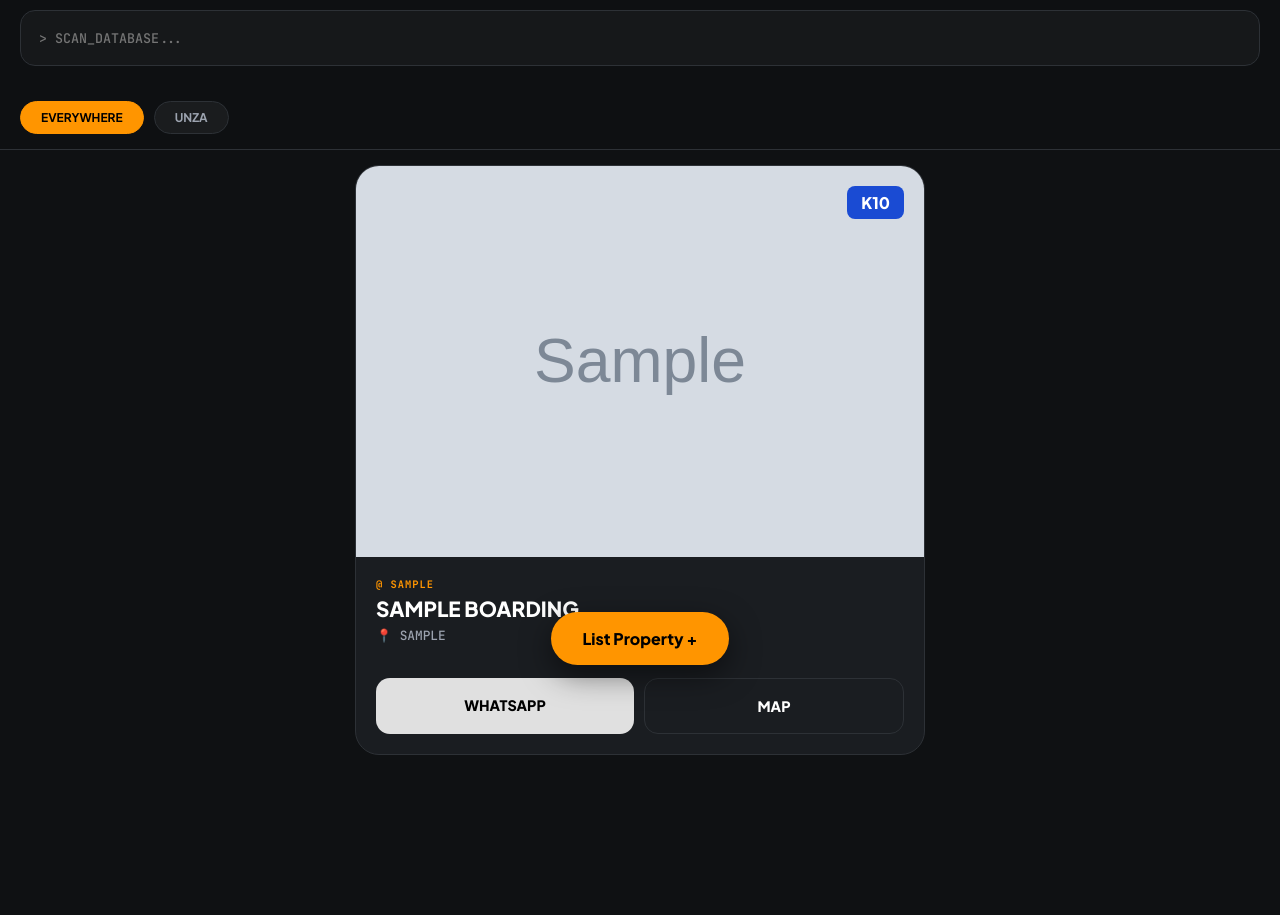
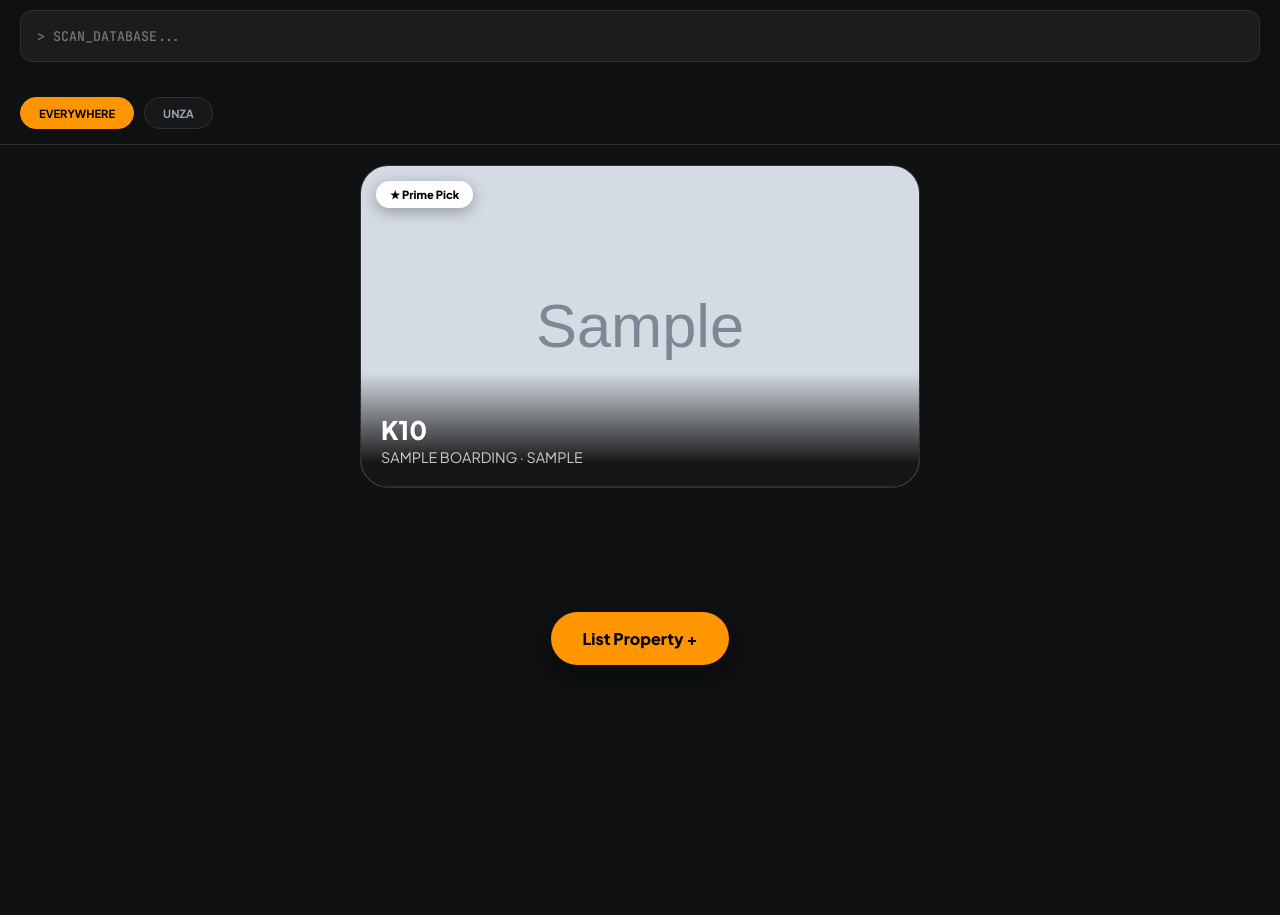
Before and after one commit to mutalefrancis/VECTA-REV, a Flask app: page / in a window 1280 px wide. Shown: the part 105-1020 px from the top of the page. After the commit the page ends 770 px from the top, so only its background shows below. Run offline with Flask 3, Linux system fonts and the light colour scheme; data comes from the database, SQL or seed files in the repository; tables that the repository leaves empty hold one stand-in row (values such as "Sample post"); grey boxes marked "Sample" are stand-in pictures.

Commit message:
Refactor index.html layout and styles
Updated the layout and styles for the index.html file, including changes to the card design, search functionality, and overall structure.

```diff
--- a/templates/index.html
+++ b/templates/index.html
@@ -15,7 +15,7 @@
         * { box-sizing: border-box; -webkit-tap-highlight-color: transparent; }
         body { margin: 0; font-family: 'Plus Jakarta Sans', sans-serif; background: var(--bg); color: var(--text); padding-bottom: 120px; overflow-x: hidden; }
 
-        /* STATUS BAR */
+        /* SYSTEM STATUS */
         .sys-status-bar {
             background: #000; padding: 8px 20px; font-family: 'JetBrains Mono', monospace;
             font-size: 0.6rem; color: var(--topaz); display: flex; align-items: center;
@@ -27,22 +27,22 @@
         nav { padding: 20px 25px; display: flex; justify-content: space-between; align-items: center; }
         .logo { font-weight: 800; font-size: 1.5rem; color: var(--neon); letter-spacing: -2px; }
 
-        /* SEARCH STICKY */
+        /* STICKY SEARCH & FILTER */
         .search-container {
             padding: 10px 20px 20px 20px;
             position: sticky; top: 0; z-index: 110;
-            background: rgba(15, 17, 19, 0.85);
+            background: rgba(15, 17, 19, 0.9);
             backdrop-filter: blur(20px); -webkit-backdrop-filter: blur(20px);
         }
         .search-bar {
-            width: 100%; background: rgba(255, 255, 255, 0.03);
-            border: 1px solid var(--border); padding: 18px; border-radius: 15px;
+            width: 100%; background: rgba(255, 255, 255, 0.05);
+            border: 1px solid var(--border); padding: 16px; border-radius: 12px;
             color: white; outline: none; font-family: 'JetBrains Mono', monospace;
         }
 
         .filter-wrapper {
-            position: sticky; top: 82px;
-            background: rgba(15, 17, 19, 0.85);
+            position: sticky; top: 78px;
+            background: rgba(15, 17, 19, 0.9);
             backdrop-filter: blur(20px); -webkit-backdrop-filter: blur(20px);
             z-index: 100; border-bottom: 1px solid var(--border);
         }
@@ -50,54 +50,81 @@
         .filter-container::-webkit-scrollbar { display: none; }
 
         .chip {
-            padding: 8px 20px; border-radius: 20px; border: 1px solid var(--border);
-            color: var(--accent); font-weight: 700; font-size: 0.75rem;
-            white-space: nowrap; background: rgba(255,255,255,0.05);
+            padding: 8px 18px; border-radius: 50px; border: 1px solid var(--border);
+            color: var(--accent); font-weight: 700; font-size: 0.7rem;
+            white-space: nowrap; background: rgba(255,255,255,0.03);
         }
         .chip.active { background: var(--topaz); color: black; border-color: var(--topaz); }
 
-        /* CARDS */
-        .main-content { padding: 15px; max-width: 600px; margin: 0 auto; }
-        .card { background: var(--card); border-radius: 24px; border: 1px solid var(--border); margin-bottom: 25px; overflow: hidden; position: relative; transition: transform 0.2s; }
-        .card.is-full { opacity: 0.6; filter: grayscale(1); }
+        /* THE "PRIME" CARD DESIGN */
+        .main-content { padding: 20px; max-width: 600px; margin: 0 auto; }
 
-        .full-overlay {
-            position: absolute; top: 25%; left: 50%; transform: translate(-50%, -50%) rotate(-12deg);
-            background: var(--danger); color: white; padding: 8px 20px; font-weight: 900;
-            z-index: 99; border: 2px solid white; pointer-events: none;
+        .card {
+            background: var(--card);
+            border-radius: 28px; /* Large rounded corners from screenshot */
+            border: 1px solid var(--border);
+            margin-bottom: 30px;
+            overflow: hidden;
+            position: relative;
+            transition: transform 0.2s cubic-bezier(0.4, 0, 0.2, 1);
         }
 
-        .img-stack { display: flex; overflow-x: auto; scroll-snap-type: x mandatory; scrollbar-width: none; }
-        .img-stack img { width: 100%; aspect-ratio: 16/11; object-fit: cover; flex-shrink: 0; scroll-snap-align: start; }
+        .card.is-full { opacity: 0.7; filter: grayscale(0.8); }
 
-        .price-badge { position: absolute; top: 20px; right: 20px; background: #1a4bd3; color: white; padding: 6px 14px; border-radius: 8px; font-weight: 800; z-index: 10; }
+        /* IMAGE SECTION */
+        .img-container { position: relative; width: 100%; height: 320px; overflow: hidden; }
+        .img-stack { display: flex; height: 100%; overflow-x: auto; scroll-snap-type: x mandatory; scrollbar-width: none; }
+        .img-stack::-webkit-scrollbar { display: none; }
+        .img-stack img { width: 100%; height: 100%; object-fit: cover; flex-shrink: 0; scroll-snap-align: start; }
 
-        .card-body { padding: 20px; }
-        .school-tag { color: var(--topaz); font-family: 'JetBrains Mono'; font-size: 0.65rem; font-weight: 800; margin-bottom: 4px; display: block; letter-spacing: 1px; }
-        .tap-hint { text-align: center; font-size: 0.65rem; color: var(--accent); font-family: 'JetBrains Mono'; margin-bottom: 15px; }
+        /* FLOATING BADGE */
+        .prime-badge {
+            position: absolute; top: 15px; left: 15px;
+            background: rgba(255, 255, 255, 0.95);
+            color: #000; padding: 6px 14px; border-radius: 50px;
+            font-size: 0.7rem; font-weight: 800; z-index: 20;
+            display: flex; align-items: center; gap: 5px;
+            box-shadow: 0 4px 15px rgba(0,0,0,0.3);
+        }
 
-        .perks-box { display: none; background: rgba(255,149,0,0.05); padding: 15px; border-radius: 12px; margin: 15px 0; border-left: 3px solid var(--topaz); }
-        .card.expanded .perks-box { display: block; animation: slideIn 0.3s ease-out; }
+        /* GRADIENT OVERLAY INFO */
+        .card-overlay {
+            position: absolute; bottom: 0; left: 0; right: 0;
+            padding: 40px 20px 20px 20px;
+            background: linear-gradient(to top, rgba(0,0,0,0.9) 20%, transparent);
+            z-index: 15;
+        }
 
-        @keyframes slideIn { from { opacity: 0; transform: translateY(5px); } to { opacity: 1; transform: translateY(0); } }
+        .card-price { font-size: 1.6rem; font-weight: 800; color: #fff; margin-bottom: 2px; }
+        .card-title { font-size: 0.9rem; color: #ddd; margin: 0; font-weight: 400; opacity: 0.9; }
 
-        .btn-row { display: flex; gap: 10px; }
-        .action-btn { flex: 1; padding: 18px; border-radius: 14px; font-weight: 800; text-align: center; text-decoration: none; font-size: 0.9rem; }
-        .btn-wa { background: var(--neon); color: black; }
-        .btn-map { border: 1px solid var(--border); color: white; }
+        /* EXPANDABLE SECTION */
+        .card-details {
+            background: #121416;
+            max-height: 0;
+            overflow: hidden;
+            transition: max-height 0.4s ease-out;
+            border-top: 1px solid var(--border);
+        }
+        .card.expanded .card-details { max-height: 500px; padding: 20px; }
+
+        .detail-grid { display: grid; grid-template-columns: 1fr 1fr; gap: 15px; margin-bottom: 20px; }
+        .stat-box { background: rgba(255,255,255,0.03); padding: 12px; border-radius: 12px; border: 1px solid var(--border); }
+        .stat-label { font-size: 0.6rem; color: var(--accent); text-transform: uppercase; font-family: 'JetBrains Mono'; }
+        .stat-value { display: block; font-size: 0.85rem; font-weight: 700; color: var(--neon); margin-top: 4px; }
+
+        /* ACTIONS */
+        .btn-row { display: flex; gap: 10px; margin-top: 10px; }
+        .action-btn {
+            flex: 1; padding: 16px; border-radius: 14px;
+            font-weight: 800; text-align: center; text-decoration: none; font-size: 0.85rem;
+        }
+        .btn-wa { background: var(--topaz); color: #000; }
+        .btn-map { background: rgba(255,255,255,0.05); color: #fff; border: 1px solid var(--border); }
 
         .bottom-nav { position: fixed; bottom: 30px; left: 0; right: 0; display: flex; justify-content: center; z-index: 1000; }
         .nav-btn { background: var(--topaz); color: black; padding: 16px 32px; border-radius: 50px; text-decoration: none; font-weight: 800; box-shadow: 0 10px 30px rgba(0,0,0,0.5); }
     </style>
-    <link rel="manifest" href="/static/manifest.json">
-<meta name="theme-color" content="#FF9500">
-<script>
-  if ('serviceWorker' in navigator) {
-    window.addEventListener('load', () => {
-      navigator.serviceWorker.register('/sw.js');
-    });
-  }
-</script>
 </head>
 <body>
 
@@ -108,10 +135,9 @@
     <nav>
         <div class="logo" onclick="window.location.href='/'">MYWAY</div>
         <div style="cursor: pointer; background: #222; width: 35px; height: 35px; display: flex; align-items: center; justify-content: center; border-radius: 50%;"
-         onclick="event.stopPropagation(); window.location.href='/admin'">
-         ☰
-    </div>
+             onclick="window.location.href='/admin'">☰</div>
     </nav>
+
     <div class="search-container">
         <input type="text" id="mainSearch" class="search-bar" placeholder="> SCAN_DATABASE..." onkeyup="searchListings()">
     </div>
@@ -128,17 +154,11 @@
     <main class="main-content" id="listings">
         {% for h in houses %}
         <article class="card {% if h.status == 'Full' %}is-full{% endif %}"
-                 onclick="toggleExpand(this, event)"
-                 data-searchable="{{ h.name }} {{ h.location }} {{ h.institution }}"
-                 data-status="{{ h.status }}">
+                 onclick="this.classList.toggle('expanded')"
+                 data-searchable="{{ h.name }} {{ h.location }} {{ h.institution }}">
 
-            {% if h.status == 'Full' %}
-            <div class="full-overlay">OCCUPIED</div>
-            {% endif %}
-
-            <div class="price-badge" style="{% if h.status == 'Full' %}background: #444;{% endif %}">
-                K{{ h.price }}
-            </div>
+            <div class="img-container">
+                <div class="prime-badge">★ Prime Pick</div>
 
                 <div class="img-stack">
                     {% if h.images %}
@@ -146,35 +166,40 @@
                             {% if img %}<img src="{{ url_for('static', filename='uploads/' + img) }}" loading="lazy">{% endif %}
                         {% endfor %}
                     {% else %}
-                    <div style="width:100%; aspect-ratio:16/11; background:#222; display:flex; align-items:center; justify-content:center;">NO_IMAGE_LOADED</div>
+                        <div style="width:100%; height:100%; background:#222; display:flex; align-items:center; justify-content:center; font-family:'JetBrains Mono'; font-size:0.7rem;">NO_IMAGE_LOADED</div>
                     {% endif %}
                 </div>
 
-            <div class="card-body">
-                <span class="school-tag">
-                    @ {{ h.institution|upper if h.institution else 'GENERAL' }}
-                </span>
+                <div class="card-overlay">
+                    <div class="card-price">K{{ h.price }}</div>
+                    <p class="card-title">{{ h.name|upper }} · {{ h.location|upper }}</p>
+                </div>
+            </div>
 
-                <h2 style="margin:0; font-size:1.3rem; font-weight:800;">{{ h.name|upper }}</h2>
-                <p style="color:var(--accent); margin:5px 0; font-size:0.8rem; font-family: 'JetBrains Mono';">📍 {{ h.location|upper }}</p>
+            <div class="card-details">
+                <div class="detail-grid">
+                    <div class="stat-box">
+                        <span class="stat-label">Institution</span>
+                        <span class="stat-value">@{{ h.institution|upper if h.institution else 'GENERAL' }}</span>
+                    </div>
+                    <div class="stat-box">
+                        <span class="stat-label">Distance</span>
+                        <span class="stat-value">{{ h.distance|upper }}</span>
+                    </div>
+                </div>
 
-                <div class="tap-hint">> {% if h.status == 'Full' %}LISTING_OFFLINE{% else %}TAP__FOR_MANIFEST{% endif %}</div>
-
-                <div class="perks-box">
-                    <div style="color: var(--topaz); font-size: 0.65rem; font-weight: 800; margin-bottom: 8px; font-family: 'JetBrains Mono';">[ MANIFEST_DATA ]</div>
-                    <div style="font-family: 'JetBrains Mono'; font-size: 0.75rem; color: #fff;">
-                        {{ h.amenities|upper }}
-                        <div style="margin-top: 8px; color: var(--accent);">DISTANCE: {{ h.distance|upper }}</div>
-                    </div>
+                <div style="margin-bottom: 20px;">
+                    <span class="stat-label">Manifest Data</span>
+                    <p style="font-size: 0.8rem; color: #aaa; margin: 8px 0; line-height: 1.5;">{{ h.amenities|upper }}</p>
                 </div>
 
                 <div class="btn-row">
                     {% if h.status == 'Available' %}
                     <a href="{{ url_for('track_click', id=h.id) }}" class="action-btn btn-wa" onclick="event.stopPropagation()">WHATSAPP</a>
                     {% else %}
-                    <a href="#" class="action-btn btn-wa" style="background: #333; color: #666; pointer-events:none;" onclick="event.stopPropagation()">FULL</a>
+                    <a href="#" class="action-btn btn-wa" style="background: #333; color: #666; pointer-events:none;">OCCUPIED</a>
                     {% endif %}
-                    <a href="{{ h.map_url }}" target="_blank" class="action-btn btn-map" onclick="event.stopPropagation()">MAP</a>
+                    <a href="{{ h.map_url }}" target="_blank" class="action-btn btn-map" onclick="event.stopPropagation()">OPEN MAP</a>
                 </div>
             </div>
         </article>
@@ -186,28 +211,6 @@
     </div>
 
     <script>
-        // 1. Core Logic: Toggle Card
-        function toggleExpand(card, event) {
-            if (event.target.closest('.action-btn')) return;
-            const status = card.getAttribute('data-status');
-            const hint = card.querySelector('.tap-hint');
-            const isExpanded = card.classList.contains('expanded');
-
-            document.querySelectorAll('.card').forEach(c => {
-                if(c !== card) c.classList.remove('expanded');
-            });
-
-            if (!isExpanded) {
-                card.classList.add('expanded');
-                hint.innerText = (status === 'Full') ? "> ARCHIVE_ACCESS_ONLY" : "> ACCESSING_MANIFEST_SUCCESS";
-                setTimeout(() => { card.scrollIntoView({ behavior: 'smooth', block: 'center' }); }, 200);
-            } else {
-                card.classList.remove('expanded');
-                hint.innerText = (status === 'Full') ? "> LISTING_OFFLINE" : "> TAP_FOR_MANIFEST";
-            }
-        }
-
-        // 2. Search Logic
         function searchListings() {
             let input = document.getElementById('mainSearch').value.toLowerCase();
             let cards = document.querySelectorAll('.card');
@@ -216,23 +219,7 @@
                 card.style.display = text.includes(input) ? "block" : "none";
             });
         }
-
-        // 3. Filter Logic
         function filterBy(school) { window.location.href = "/?school=" + encodeURIComponent(school); }
-
-        // 4. Keyboard Management
-        function dismissKeyboard() {
-            if (document.activeElement.tagName === 'INPUT') {
-                document.activeElement.blur();
-            }
-        }
-
-        document.addEventListener('keydown', function(e) {
-            if (e.key === 'Enter') dismissKeyboard();
-        });
-
-        window.addEventListener('scroll', dismissKeyboard, { passive: true });
-        window.addEventListener('touchmove', dismissKeyboard, { passive: true });
     </script>
 </body>
     </html>
```
Lines whose indentation alone changed are shown as unchanged.
